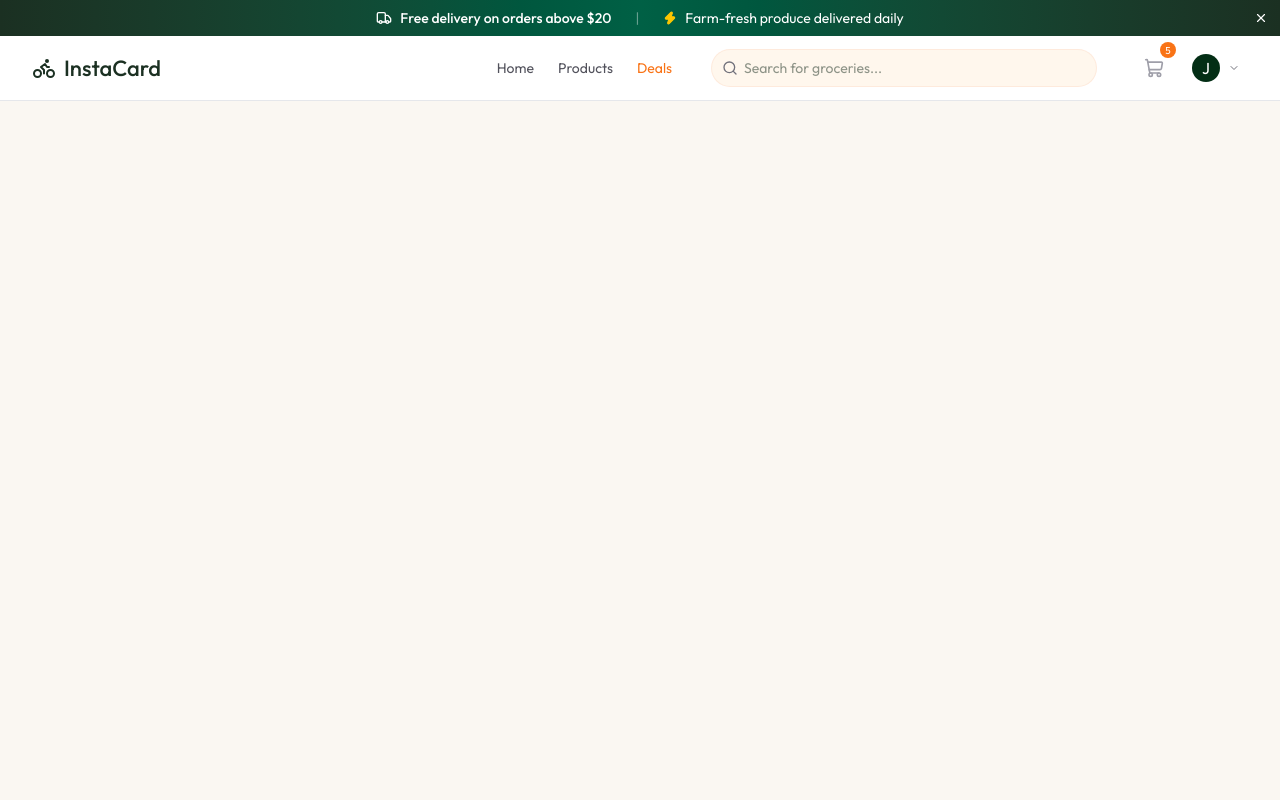
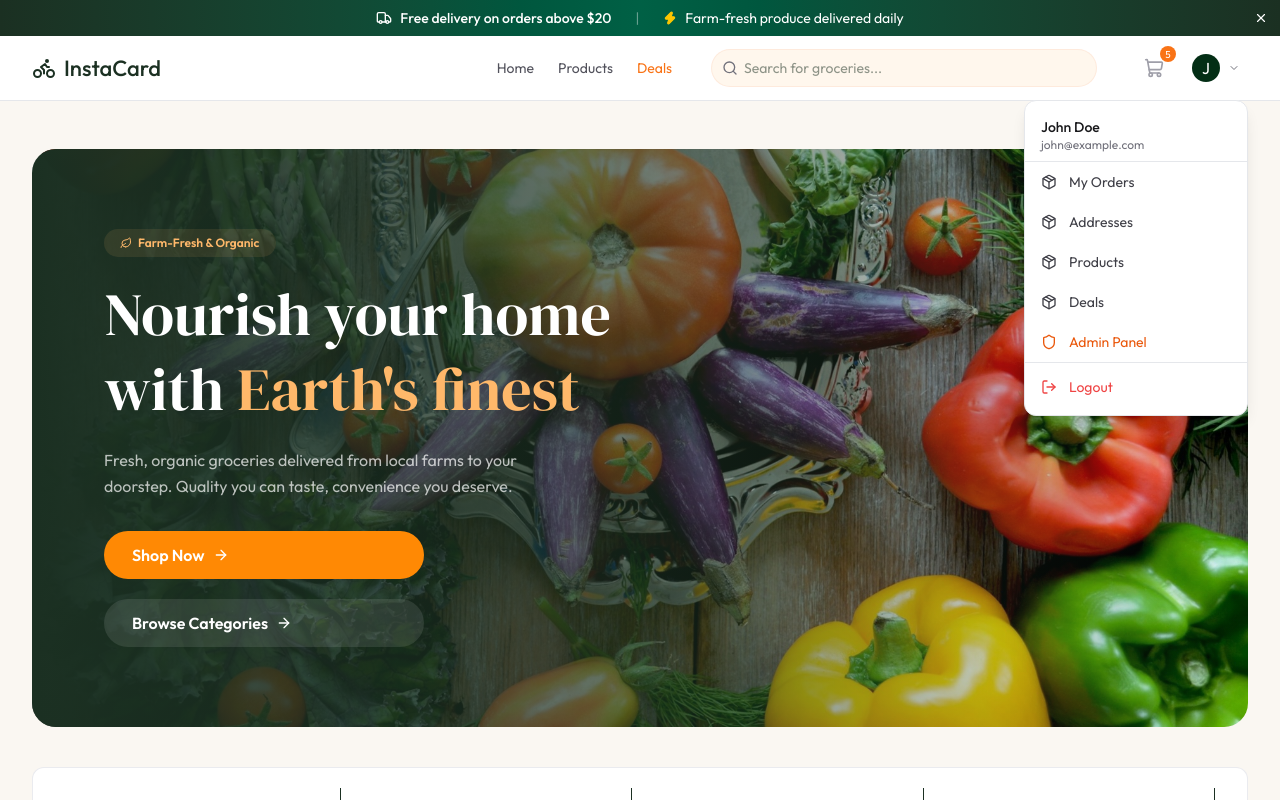
Before and after one commit to ayushad-maker/grocery-delivery, a React (Vite) app in the folder client/: page / in a window 1280 px wide. Both pictures are taken after a click on the button "Open user menu". Shown: the top 800 px of the page. Built offline with nearby package versions, Linux system fonts and the light colour scheme.

Commit message:
feat: add Hero and Feature components; update Home page layout and integrate components

```diff
--- /dev/null
+++ b/client/src/components/Home/Feature.tsx
@@ -0,0 +1,26 @@
+import { heroSectionData } from "../../assets/assets";
+
+const Feature = () => {
+  return (
+    <section className="bg-white py-5 border border-app-border/80 rounded-xl">
+      <div className="mx-auto px-4 sm:px-6 lg:px-8">
+        <div className="grid grid-cols-2 md:grid-cols-4 gap-4  ">
+          {heroSectionData.hero_features.map((feature, i) => (
+            <div key={i} className="flex items-center gap-3 py-3 border-r border-bs-olive-600">
+              <div className="size-10 rounded-lg bg-app-cream flex items-center justify-center shrink-0">
+                <feature.icon className="size-5"/>
+              </div>
+              <div>
+                <p className="text-sm font-semibold text-app-green">{feature.title}</p>
+                <p className="text-xs text-app-text-light">{feature.desc}</p>
+              </div>
+            </div>
+
+          ))}
+        </div>
+      </div>
+    </section>
+  );
+};
+
+export default Feature;
--- /dev/null
+++ b/client/src/components/Home/Hero.tsx
@@ -0,0 +1,53 @@
+import { ArrowRightIcon, LeafIcon } from "lucide-react";
+import { heroSectionData } from "../../assets/assets";
+import { Link } from "react-router-dom";
+
+const Hero = () => {
+  return (
+    <section className="relative overflow-hidden min-h-135 mb-10 rounded-3xl flex items-center">
+      <img
+        src={heroSectionData.hero_image}
+        alt="Hero"
+        className="absolute inset-0 h-full w-full object-cover"
+      />
+
+      <div className="absolute inset-0 bg-linear-to-r from-app-green via-app-green/65 to-transparent" />
+
+      <div className="relative max-w-7xl mx-auto px-4 sm:px-6 lg:px-8 py-20 w-full">
+        <div className="max-w-xl xl:pl-10">
+          <span className="inline-flex items-center gap-1.5 px-4 py-1.5 text-xs font-semibold text-orange-300 bg-orange-300/10 rounded-full mb-5 ">
+            <LeafIcon className="size-3" /> Farm-Fresh & Organic
+          </span>
+
+          <h1 className="font-serif text-4xl sm:text-5xl lg:text-6xl text-white leading-tight mb-5 ">
+            Nourish your home with{" "}
+            <span className="text-orange-300">Earth's finest</span>
+            <span></span>
+          </h1>
+
+          <p className="text-base text-white/70 leading-relaxed mb-8 max-w-md">
+            {heroSectionData.description}
+          </p>
+
+          <div className="flex flex-wrap gap-5">
+            <Link
+              to={"/products"}
+              className="px-7 py-3 bg-orange-400 text-white font-semibold rounded-full hover:bg-orange-500 transtition-all flex items-center gap-2 active:scale-[0.98] w-xs"
+            >
+              Shop Now <ArrowRightIcon className="size-4" />
+            </Link>
+
+            <Link
+              to={"/products"}
+              className="px-7 py-3 bg-white/10 text-white font-semibold flex items-center gap-2 rounded-full hover:bg-white/20  transtition-all border-white/20 w-xs"
+            >
+              Browse Categories <ArrowRightIcon className="size-4" />
+            </Link>
+          </div>
+        </div>
+      </div>
+    </section>
+  );
+};
+
+export default Hero;
--- a/client/src/components/Navbar.tsx
+++ b/client/src/components/Navbar.tsx
@@ -1,9 +1,11 @@
 import {
   BikeIcon,
   ChevronDownIcon,
+  LogOutIcon,
   MenuIcon,
   PackageIcon,
   SearchIcon,
+  ShieldIcon,
   ShoppingCartIcon,
   UserIcon,
   XIcon,
@@ -11,153 +13,239 @@
 import { useState } from "react";
 import { Link, useNavigate } from "react-router-dom";
 
+interface User {
+  name: string;
+  email: string;
+  isAdmin: boolean;
+}
+
 const Navbar = () => {
-  const user: any = {
+  const user: User | null = {
     name: "John Doe",
     email: "john@example.com",
     isAdmin: true,
   };
-  const { cartCount, setIsCartOpen } = {
-    cartCount: 5,
-    setIsCartOpen: (_data: any) => {},
+
+  const cartCount: number = 5;
+
+  // Replace this with your actual cart state/context
+  const setIsCartOpen = (value: boolean): void => {
+    console.log("Cart open:", value);
   };
-  const [searchQuery, setSearchQuery] = useState("");
-  const [userMenuOpen, setUserMenuOpen] = useState(false);
+
+  const [searchQuery, setSearchQuery] = useState<string>("");
+  const [userMenuOpen, setUserMenuOpen] = useState<boolean>(false);
   const navigate = useNavigate();
+
+  const handleSearch = (e: React.FormEvent<HTMLFormElement>): void => {
+    e.preventDefault();
+    if (searchQuery.trim()) {
+      navigate(`/search?q=${encodeURIComponent(searchQuery.trim())}`);
+      setSearchQuery("");
+    }
+  };
+
+  const handleLogout = (): void => {
+    setUserMenuOpen(false);
+    navigate("/");
+  };
 
   return (
     <nav className="bg-white sticky top-0 z-50 border-b border-app-border">
       <div className="max-w-7xl mx-auto px-4 sm:px-6 lg:px-8 flex items-center justify-between h-16 gap-4">
         {/* Logo */}
         <Link
-          to={"/"}
-          className="flex items-center gap-2 text-[22px] font-medium shrink-0="
+          to="/"
+          className="flex items-center gap-2 text-[22px] font-medium shrink-0"
         >
           <BikeIcon />
           InstaCard
         </Link>
 
         <div className="w-full flex items-center justify-end gap-4 lg:gap-10">
-          {/* Nav Links - Desktop */}
+          {/* Desktop Navigation */}
           <div className="hidden md:flex items-center gap-6 text-sm text-zinc-600">
-            <Link to={"/"}>Home</Link>
-            <Link to={"/products"}>Products</Link>
-            <Link to={"/deals"} className="text-app-orange">
+            <Link to="/" className="hover:text-zinc-900 transition-colors">
+              Home
+            </Link>
+
+            <Link
+              to="/products"
+              className="hover:text-zinc-900 transition-colors"
+            >
+              Products
+            </Link>
+
+            <Link to="/deals" className="text-app-orange">
               Deals
             </Link>
           </div>
 
           {/* Search */}
-          <form className="hidden sm:flex flex-1 max-w-sm text-xs sm:text-sm">
+          <form
+            onSubmit={handleSearch}
+            className="hidden sm:flex flex-1 max-w-sm text-xs sm:text-sm"
+          >
             <div className="relative w-full">
               <SearchIcon className="absolute left-2.5 top-1/2 -translate-y-1/2 size-4 text-zinc-500" />
+
               <input
                 type="text"
                 placeholder="Search for groceries..."
                 value={searchQuery}
-                onChange={(e) => setSearchQuery(e.target.value)}
-                className="w-full pl-8 p-2 bg-orange-50 rounded-full ring ring-app-orange/15 focus:ring-app-orange/30"
+                onChange={(e: React.ChangeEvent<HTMLInputElement>) =>
+                  setSearchQuery(e.target.value)
+                }
+                className="w-full pl-8 p-2 bg-orange-50 rounded-full ring ring-app-orange/15 focus:outline-none focus:ring-app-orange/30"
               />
             </div>
           </form>
 
-          {/* Right actions */}
-          <div className="flex itemc-center gap-3">
+          {/* Right Actions */}
+          <div className="flex items-center gap-3">
+            {/* Cart */}
             <button
-              className="relative p-2 rounded-xl"
+              type="button"
+              className="relative p-2 rounded-xl hover:bg-zinc-100 transition-colors"
               onClick={() => setIsCartOpen(true)}
+              aria-label="Open shopping cart"
             >
               <ShoppingCartIcon className="size-5 text-zinc-400" />
+
               {cartCount > 0 && (
-                <span className="absolute -top-1 -right-1 size-4 bg-app-orange text-white text-[10px] rounded-full flex-center ">
+                <span className="absolute -top-1 -right-1 size-4 bg-app-orange text-white text-[10px] rounded-full flex items-center justify-center">
                   {cartCount}
                 </span>
               )}
             </button>
 
             {/* User */}
-            <div>
+            <div className="relative">
               {user ? (
-                <button className="flex items-center gap-2 p-2">
-                  <div className="size-7 rounded-full bg-green-950 text-white flex-center">
+                <>
+                  <button
+                    type="button"
+                    onClick={() => setUserMenuOpen((prev) => !prev)}
+                    className="flex items-center gap-2 p-2"
+                    aria-label="Open user menu"
+                  >
+                    <div className="size-7 rounded-full bg-green-950 text-white flex items-center justify-center">
                       {user.name.charAt(0).toUpperCase()}
                     </div>
+
                     <ChevronDownIcon className="size-3 text-zinc-500" />
                   </button>
-              ) : (
-                <div className="flex-center gap-2">
-                  <Link
-                    to={"/login"}
-                    className="hidden md:flex items-center gap-2 px-4 py-2 text-sm font-medium text-white bg-green-950 rounded-full hover:bg-green-950-light transition-colors"
-                  >
-                    <UserIcon size={16} />
-                  </Link>
-                  {userMenuOpen ? (
-                    <XIcon
-                      className="md:hidden"
-                      onClick={() => setUserMenuOpen(!userMenuOpen)}
-                    />
-                  ) : (
-                    <MenuIcon
-                      className="md:hidden"
-                      onClick={() => setUserMenuOpen(!userMenuOpen)}
-                    />
-                  )}
 
+                  {/* User Dropdown */}
                   {userMenuOpen && (
                     <>
                       <div
                         className="fixed inset-0 z-40"
                         onClick={() => setUserMenuOpen(false)}
                       />
-                      <div className="absolute right-0 mt-2.5 w-56 bg-white rounded-xl shadow-lg border border-app-border py-2 z-50 animate-fada-in">
-                        {user && (
+
+                      <div className="absolute right-0 mt-2.5 w-56 bg-white rounded-xl shadow-lg border border-app-border py-2 z-50">
+                        {/* User Info */}
                         <div className="px-4 py-2 border-b border-app-border">
                           <p className="text-sm font-medium text-zinc-900">
-                              {user?.name}
+                            {user.name}
                           </p>
-                            <p className="text-xs text-zinc-500">
-                              {user.email}
-                            </p>
+
+                          <p className="text-xs text-zinc-500">{user.email}</p>
                         </div>
-                        )}
-                        <div onClick={() => setUserMenuOpen(false)}>
-                          {!user && (
-                            <Link to={"/login"}>
-                              <UserIcon size={16} /> Sign In
+
+                        {/* Menu Items */}
+                        <div>
+                          <Link
+                            to="/orders"
+                            onClick={() => setUserMenuOpen(false)}
+                            className="flex items-center gap-3 px-4 py-2.5 text-sm text-zinc-700 hover:bg-zinc-50 transition-colors"
+                          >
+                            <PackageIcon size={16} />
+                            My Orders
+                          </Link>
+
+                          <Link
+                            to="/addresses"
+                            onClick={() => setUserMenuOpen(false)}
+                            className="flex items-center gap-3 px-4 py-2.5 text-sm text-zinc-700 hover:bg-zinc-50 transition-colors"
+                          >
+                            <PackageIcon size={16} />
+                            Addresses
+                          </Link>
+
+                          <Link
+                            to="/products"
+                            onClick={() => setUserMenuOpen(false)}
+                            className="flex items-center gap-3 px-4 py-2.5 text-sm text-zinc-700 hover:bg-zinc-50 transition-colors"
+                          >
+                            <PackageIcon size={16} />
+                            Products
+                          </Link>
+
+                          <Link
+                            to="/deals"
+                            onClick={() => setUserMenuOpen(false)}
+                            className="flex items-center gap-3 px-4 py-2.5 text-sm text-zinc-700 hover:bg-zinc-50 transition-colors"
+                          >
+                            <PackageIcon size={16} />
+                            Deals
+                          </Link>
+
+                          {/* Admin Panel */}
+                          {user.isAdmin && (
+                            <Link
+                              to="/admin/products"
+                              onClick={() => setUserMenuOpen(false)}
+                              className="flex items-center gap-3 px-4 py-2.5 text-sm text-app-orange-dark hover:bg-orange-50 transition-colors"
+                            >
+                              <ShieldIcon size={16} />
+
+                              <span>Admin Panel</span>
                             </Link>
                           )}
 
-                          {user && (
-                            <Link to={"/orders"} className="dropdown-link">
-                              <PackageIcon size={16} /> My Orders
-                            </Link>
-                          )}
-
-                          {user && (
-                            <Link to={"/addresses"} className="dropdown-link">
-                              <PackageIcon size={16} /> Addresses
-                            </Link>
-                          )}
-
-                          <Link to={"/products"} className="dropdown-link">
-                            <PackageIcon size={16} /> Products
-                          </Link>
-
-                          <Link to={"/deals"} className="dropdown-link">
-                            <PackageIcon size={16} /> Deals
-                          </Link>
-
-                          {user?.isAdmin && (
-                            <Link to={'/admin/products'} className="">
-                            </Link>
-                          )}
-
+                          {/* Logout */}
+                          <div className="border-t border-app-border pt-1">
+                            <button
+                              type="button"
+                              onClick={handleLogout}
+                              className="flex items-center gap-3 px-4 py-2.5 text-sm text-app-error hover:bg-red-50 w-full transition-colors"
+                            >
+                              <LogOutIcon size={16} />
+                              Logout
+                            </button>
+                          </div>
                         </div>
                       </div>
                     </>
                   )}
-                </div>
+                </>
+              ) : (
+                <>
+                  {/* Desktop Login */}
+                  <Link
+                    to="/login"
+                    className="hidden md:flex items-center gap-2 px-4 py-2 text-sm font-medium text-white bg-green-950 rounded-full hover:bg-green-900 transition-colors"
+                  >
+                    <UserIcon size={16} />
+                    Sign In
+                  </Link>
+
+                  {/* Mobile Menu */}
+                  <button
+                    type="button"
+                    className="md:hidden p-2"
+                    onClick={() => setUserMenuOpen((prev) => !prev)}
+                    aria-label="Toggle mobile menu"
+                  >
+                    {userMenuOpen ? (
+                      <XIcon className="size-5" />
+                    ) : (
+                      <MenuIcon className="size-5" />
+                    )}
+                  </button>
+                </>
               )}
             </div>
           </div>
--- a/client/src/pages/AppLayout.tsx
+++ b/client/src/pages/AppLayout.tsx
@@ -1,6 +1,7 @@
 import { Outlet } from "react-router-dom";
 import Banner from "../components/Banner";
 import Navbar from "../components/Navbar";
+
 
 
 const AppLayout = () => {
--- a/client/src/pages/Home.tsx
+++ b/client/src/pages/Home.tsx
@@ -1,11 +1,13 @@
+import Feature from "../components/Home/Feature";
+import Hero from "../components/Home/Hero";
 
 const Home = () => {
   return (
-     <div>
-      <>
-      </>
-     </div>
-  )
-}
+    <div className="min-h-screen max-w-7xl mx-auto px-4 sm:px-6 lg:px-8 py-12">
+      <Hero />
+      <Feature />
+    </div>
+  );
+};
 
-export default Home
+export default Home;
--- a/client/src/pages/Login.tsx
+++ b/client/src/pages/Login.tsx
@@ -8,7 +8,7 @@
   MailIcon,
   UserIcon,
 } from "lucide-react";
-import Banner from "../components/Banner";
+
 
 const Login = () => {
   const [isLoginState, setIsLoginState] = useState(true);
```
Lines whose indentation alone changed are shown as unchanged.
